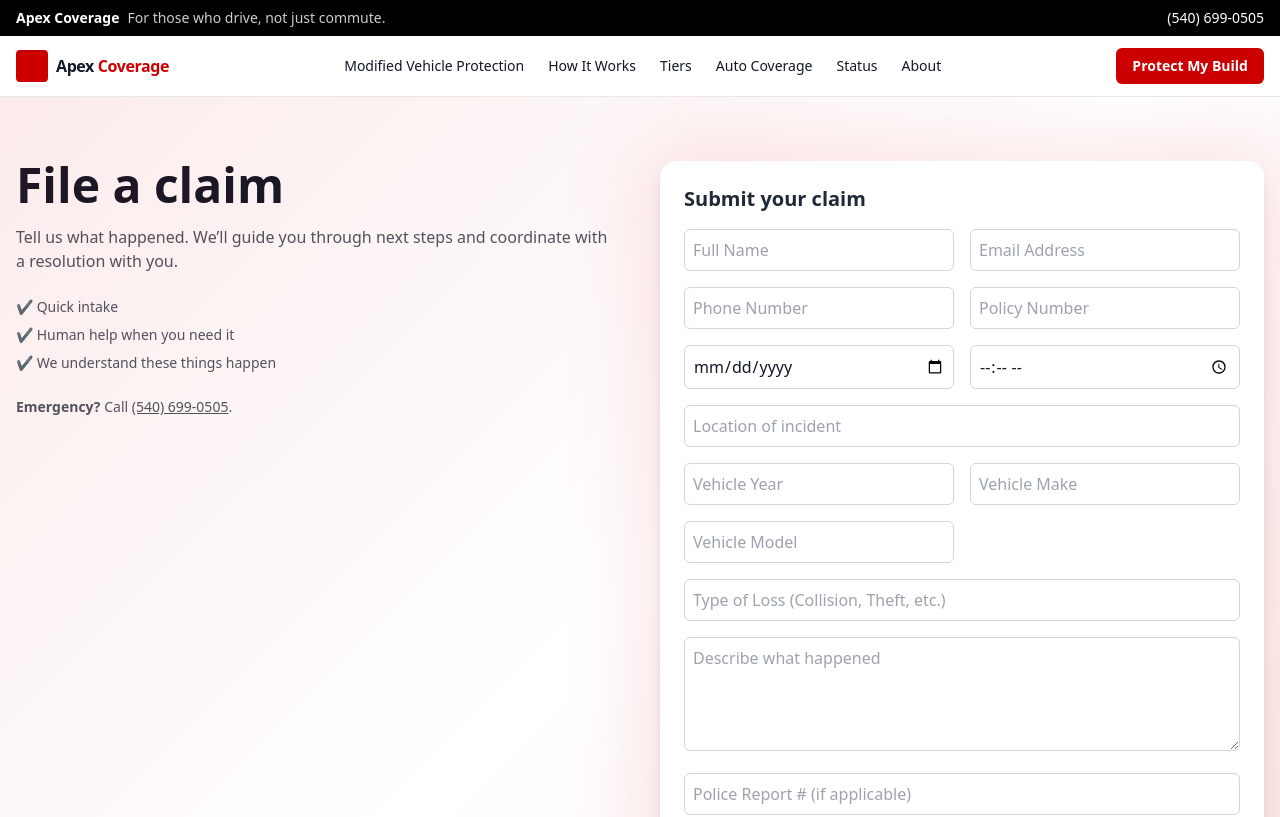
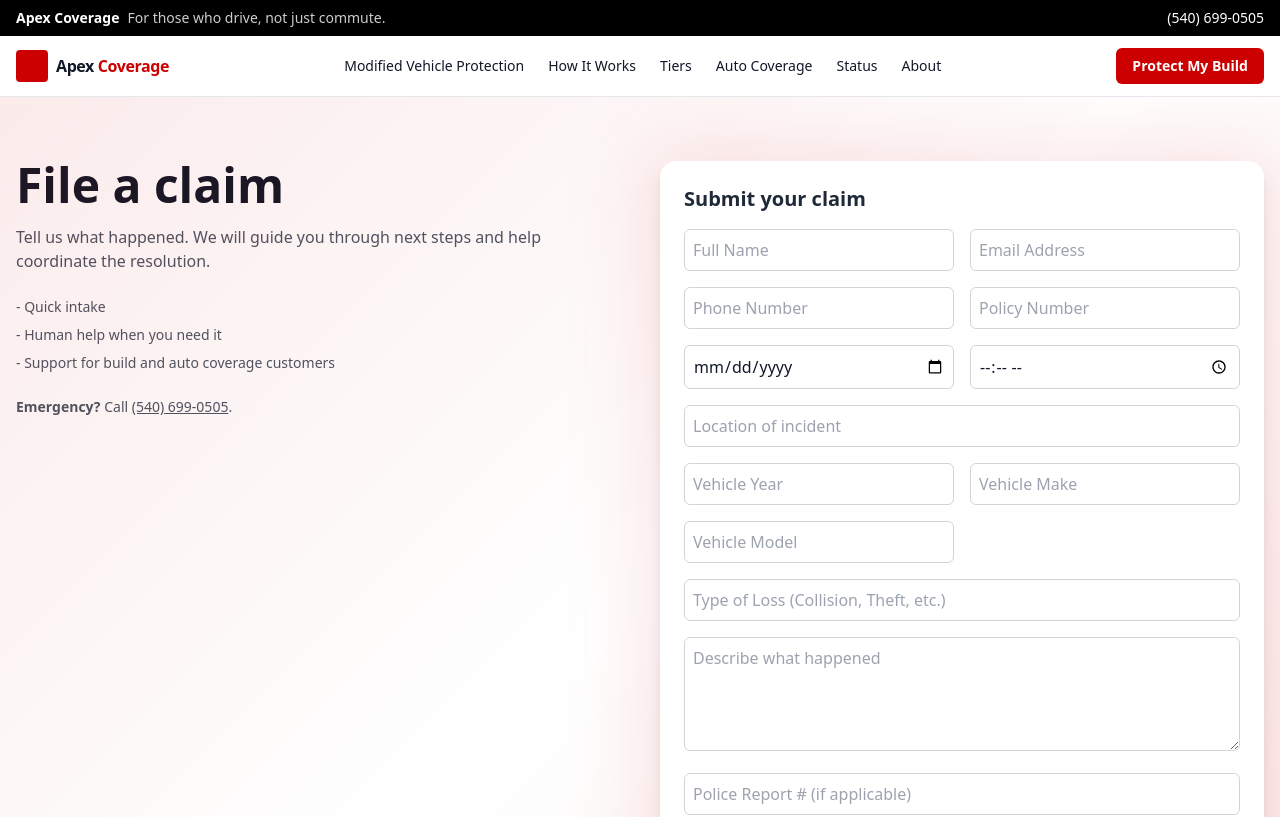
Before and after one commit to apexcoverage/Apex-Coverage-Site, a Next.js app: page /claims in a window 1280 px wide. Shown: the top 817 px of the page. Built offline with nearby package versions, Linux system fonts and the light colour scheme.

Commit message:
Update page.tsx

```diff
--- a/app/claims/page.tsx
+++ b/app/claims/page.tsx
@@ -3,7 +3,7 @@ import ClaimForm from "@/components/ClaimForm";
 
 export const metadata = {
   title: "File a Claim | Apex Coverage",
-  description: "Report an auto claim to Apex Coverage.",
+  description: "Report a claim to Apex Coverage.",
 };
 
 export default function ClaimsPage() {
@@ -23,20 +23,22 @@ export default function ClaimsPage() {
               File a claim
             </h1>
             <p className="mt-4 text-gray-600 max-w-prose">
-              Tell us what happened. We’ll guide you through next steps and coordinate
-              with a resolution with you.
+              Tell us what happened. We will guide you through next steps and
+              help coordinate the resolution.
             </p>
             <ul className="mt-6 space-y-2 text-sm text-gray-600">
-              <li>✔️ Quick intake</li>
-              <li>✔️ Human help when you need it</li>
-              <li>✔️ We understand these things happen</li>
+              <li>- Quick intake</li>
+              <li>- Human help when you need it</li>
+              <li>- Support for build and auto coverage customers</li>
             </ul>
             <div className="mt-6 text-sm text-gray-600">
-              <b>Emergency?</b> Call <a className="underline" href="tel:+15406990505">(540) 699-0505</a>.
+              <b>Emergency?</b> Call{" "}
+              <a className="underline" href="tel:+15406990505">
+                (540) 699-0505
+              </a>.
             </div>
           </div>
 
-          {/* Form */}
           <div className="relative">
             <div className="absolute -inset-4 bg-[#cc0000]/10 blur-2xl rounded-3xl" aria-hidden />
             <ClaimForm />
```
